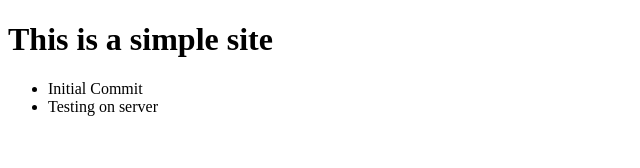
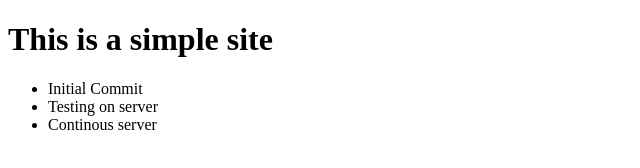
Before and after one commit to satanic-devil/simple, a plain HTML site: page index.html in a window 1280 px wide. Shown: the whole page, without its empty margins (0-640 px from the left). Drawn offline with Linux system fonts and the light colour scheme.

Commit message:
third li

```diff
--- a/index.html
+++ b/index.html
@@ -11,6 +11,7 @@
     <ul>
         <li>Initial Commit</li>
         <li>Testing on server</li>
+        <li>Continous server </li>
     </ul>
 </body>
 </html>
```
